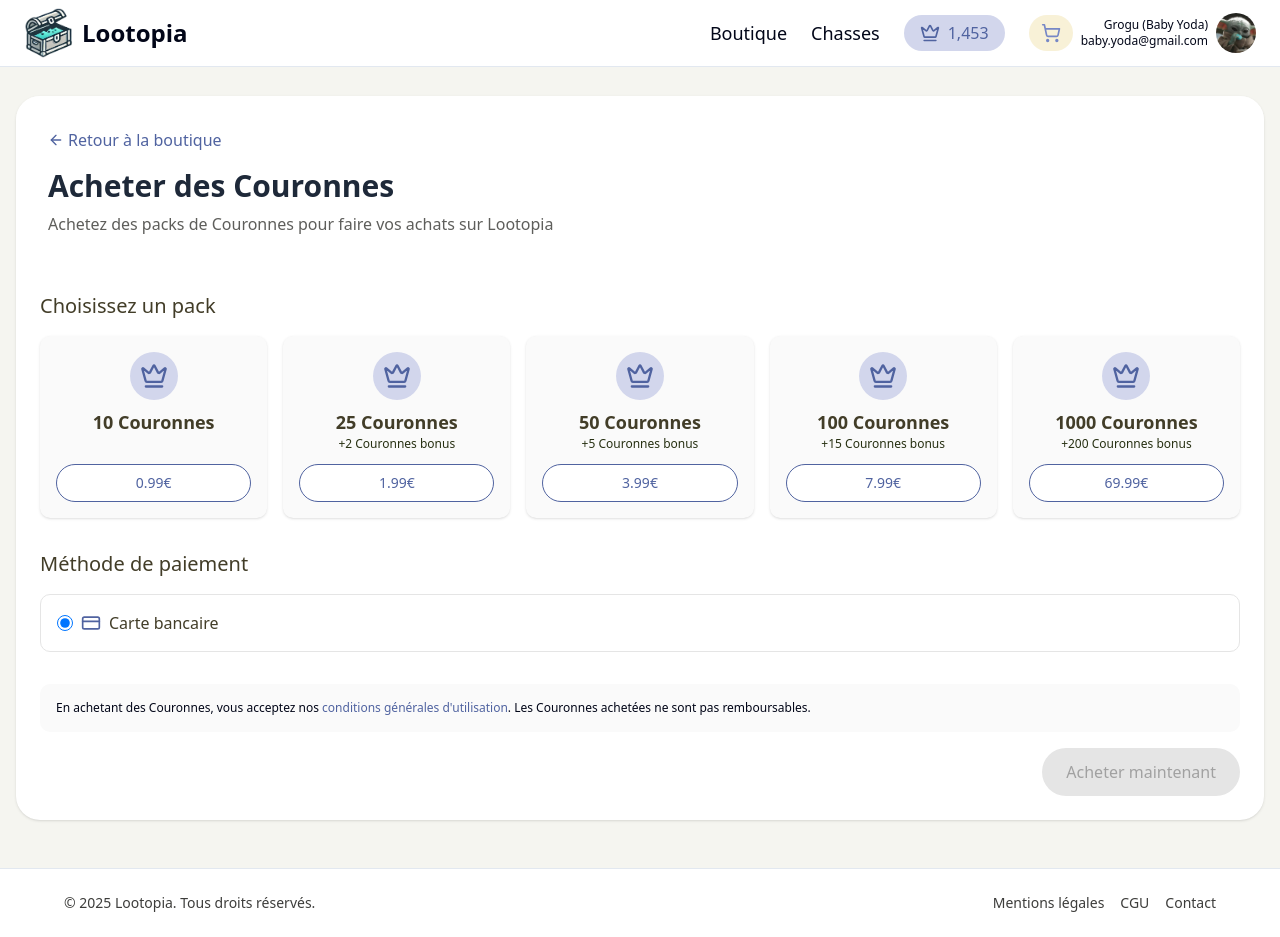
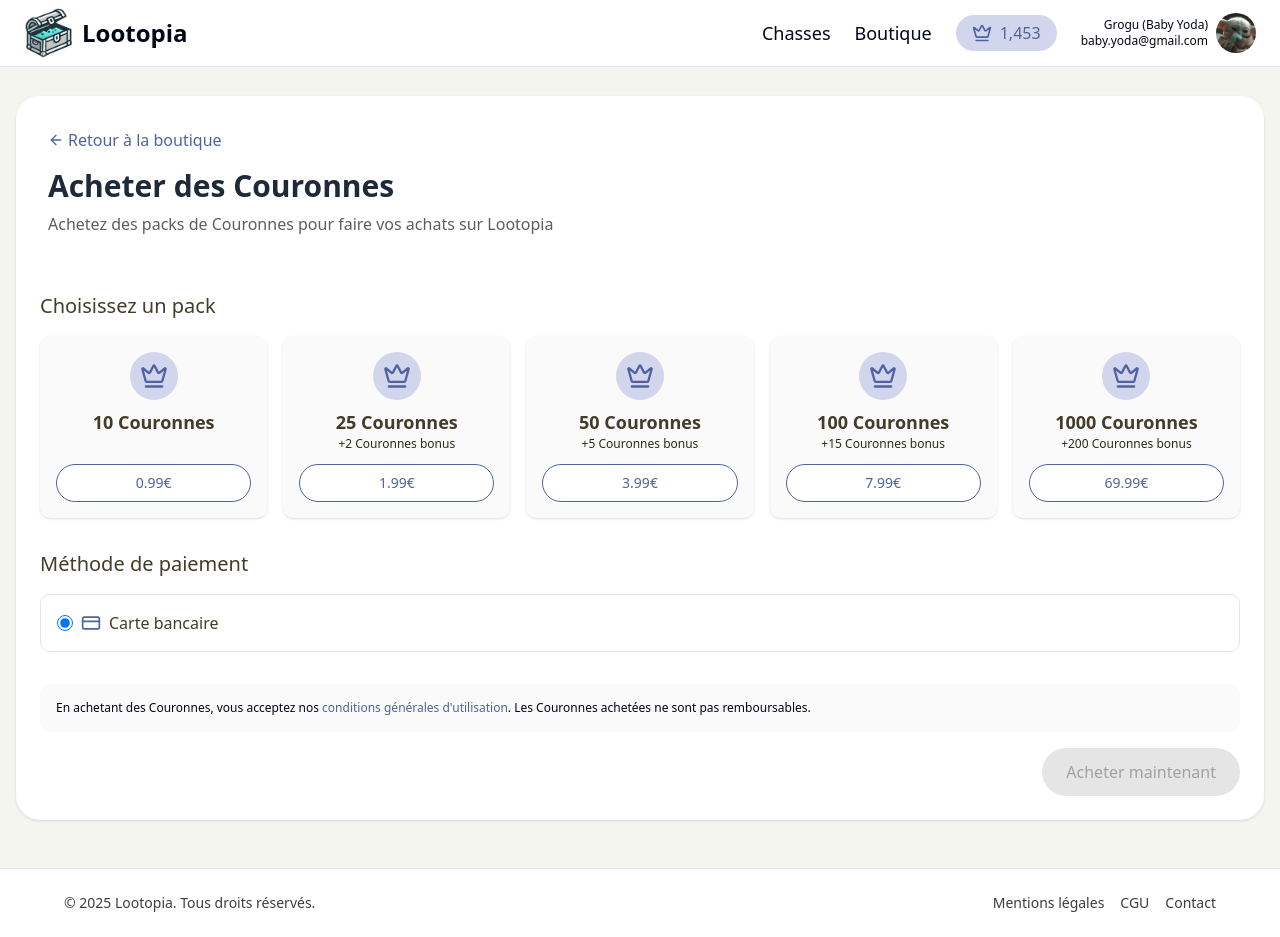
Before and after one commit to sdv-lootopia/frontend, a Next.js app in the folder web/: page /buy-crowns in a window 1280 px wide. Built offline with nearby package versions, Linux system fonts and the light colour scheme.

Commit message:
condition on cart display

```diff
--- a/web/components/base-page.tsx
+++ b/web/components/base-page.tsx
@@ -2,20 +2,26 @@
 
 import Link from "next/link"
 import Image from "next/image"
+import { usePathname } from "next/navigation"
 import { LootopiaLogo } from "./lootopia-logo"
 import { ReactNode, useState } from "react"
 import { useUser } from "@/lib/useUser"
 import { CrownIcon } from "lucide-react"
 import CartSidebar from "./cart/cart-sidebar"
 import CartButton from "./cart/cart-button"
+import { useCart } from "@/contexts/cart-context"
 
 interface BasePageProps {
     children: ReactNode
 }
 
 export default function BasePage({ children }: BasePageProps) {
+    const pathname = usePathname()
     const [open, setOpen] = useState(false)
     const { user } = useUser()
+    const { items } = useCart()
+
+    const showCart = pathname.startsWith("/shop") || pathname.startsWith("/checkout") || items.length > 0
 
     return (
         <div className="min-h-screen w-screen bg-[#f5f5f0] mt-16 flex flex-col justify-between">
@@ -26,11 +32,11 @@ export default function BasePage({ children }: BasePageProps) {
                 </div>
 
                 <nav className="flex items-center gap-2 relative">
+                    <Link href="#" className="text-lg font-medium hover:underline hidden sm:inline mr-4">
+                        Chasses
+                    </Link>
                     <Link href="/shop" className="text-lg font-medium hover:underline hidden sm:inline mr-4">
                         Boutique
-                    </Link>
-                    <Link href="#" className="text-lg font-medium hover:underline hidden sm:inline mr-4">
-                        Chasses
                     </Link>
                     <Link
                         href="/buy-crowns"
@@ -41,8 +47,7 @@ export default function BasePage({ children }: BasePageProps) {
                         <span className="ml-2 font-medium">1,453</span>
                         <span className="ml-2 hidden text-sm text-gray-600 group-hover:inline group-hover:text-white group-hover:font-medium">→ Acheter</span>
                     </Link>
-                    <CartButton />
-
+                    {showCart && <CartButton />}
 
                     <div className="text-xs text-right flex flex-col">
                         <span>{user?.nickname}</span>
```
